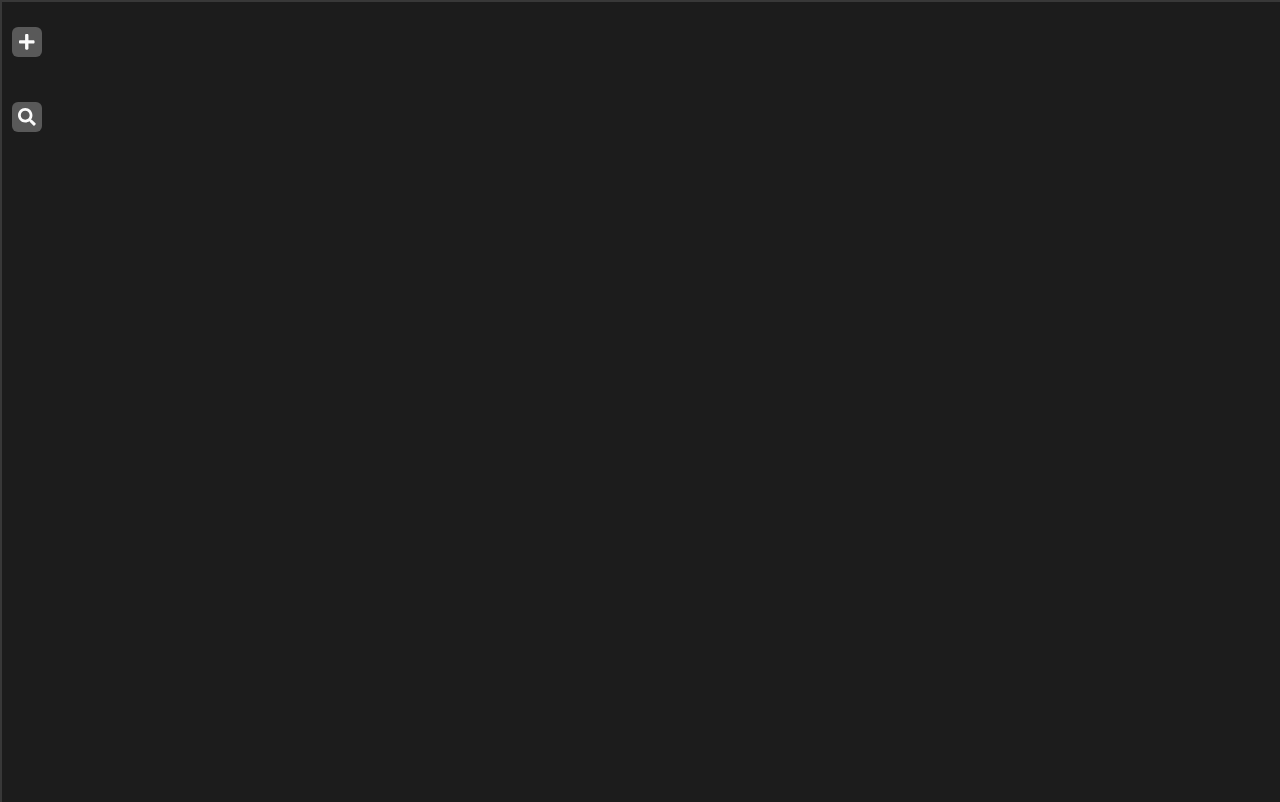
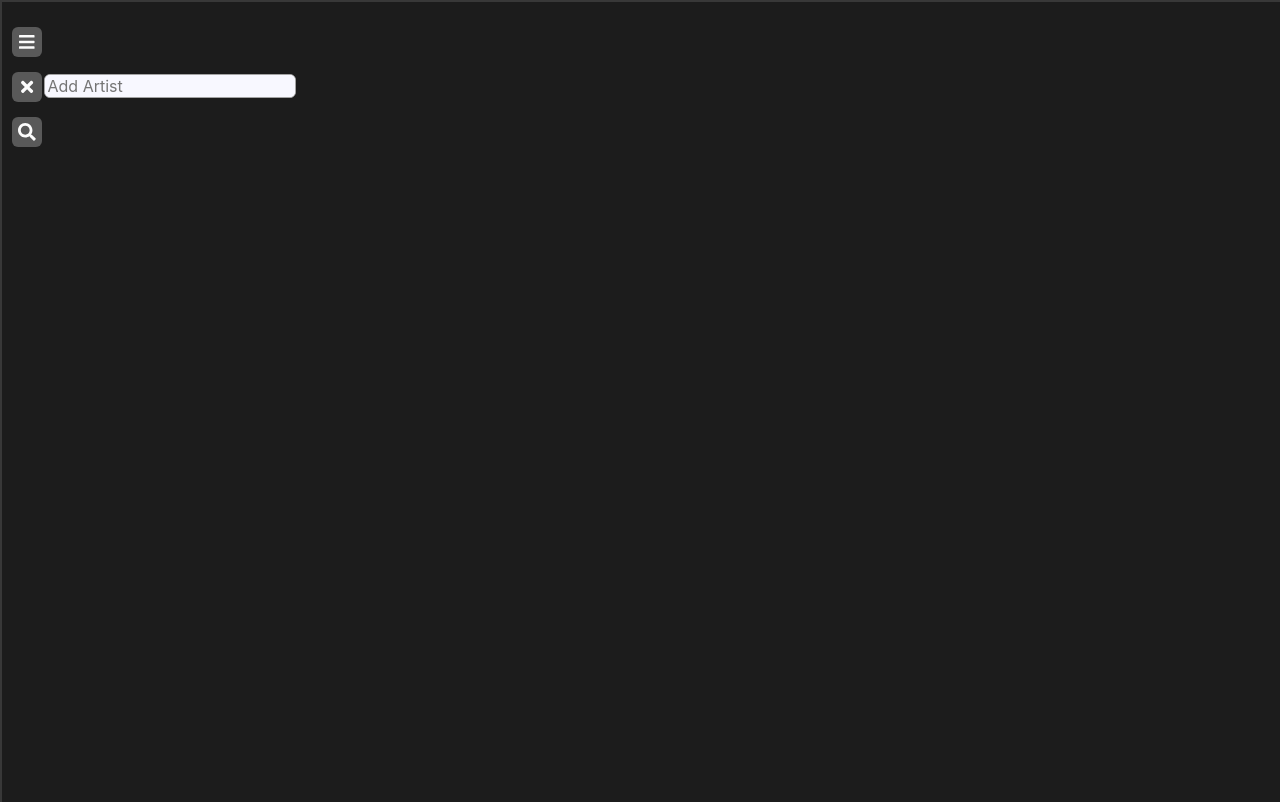
Before and after one commit to clarkepeterf/spotify-network-graph-ui, a React (Create React App) app: page / in a window 1280 px wide. Built offline with nearby package versions, Linux system fonts and the light colour scheme.

Commit message:
multiple changes:  - remove unused code and elements in App.js  - add Spotify Embed which loads over graph and can now be expanded/shrunk  - start experimenting with styles for adding a new menu button (NOT FINISHED)  - other refactoring

```diff
--- a/src/App.css
+++ b/src/App.css
@@ -11,8 +11,3 @@
 .graph {
   margin: 2px;
 }
-
-.createSearch{
-  position:absolute;
-  z-index: 100;
-}
--- a/src/App.js
+++ b/src/App.js
@@ -1,60 +1,20 @@
-import React, { useState, useCallback } from "react";
-import SideBar from "./SideBar";
-import SearchBar from "./SearchBar";
+import React from "react";
 import "./App.css"
-import MemoizedGraph from "./MemoizedGraph";
-import { getArtistById, getArtistByName, getRelatedArtistGraph, getSpotifySuggestions } from "./Api"
 import { library } from '@fortawesome/fontawesome-svg-core'
-import { faSearch, faPlus, faTimes } from '@fortawesome/free-solid-svg-icons'
+import { faSearch, faPlus, faTimes, faBars, faUndo, faChevronUp, faChevronDown, faInfo } from '@fortawesome/free-solid-svg-icons'
+import PeterGraph from "./PeterGraph";
 
-library.add(faSearch, faPlus, faTimes);
+library.add(faSearch, faPlus, faTimes, faBars, faUndo, faChevronUp, faChevronDown, faInfo);
 
 const App = () => {
 
-  const [error, setError] = useState(null);
-  const [graph, setGraph] = useState({ nodes: [], edges: [] });
-  const [graphInitialArtist, setGraphInitialArtist] = useState(null);
-  const [degreesOfSeparation, setDegreesOfSeparation] = useState(2);
-  const [artistInFocus, setArtistInFocus] = useState(null);
-  const [artistInFocusError, setArtistInFocusError] = useState(null);
-
-  const toggleDegreesOfSeparation = () => {
-    degreesOfSeparation === 1 ? setDegreesOfSeparation(2) : setDegreesOfSeparation(1);
-  }
-
-  const handleGetArtistById = useCallback(async (id) => {
-    try {
-      const artist = await getArtistById(id, setArtistInFocus, setError);
-      setArtistInFocus(artist);
-    } catch (error) {
-      setArtistInFocusError(`Failed to get artist with id: ${id}`);
-    }
-  }, []);
-
-  const handleSearch = async (searchString) => {
-    try {
-      const relatedArtistGraph = await getRelatedArtistGraph(searchString, degreesOfSeparation);
-      setGraph(relatedArtistGraph);
-      const artist = await getArtistByName(searchString);
-      setArtistInFocus(artist);
-      setGraphInitialArtist(artist);
-    } catch (error) {
-      setError(error)
-    }
-  }
-
-  if (error) {
-    return <div>Error: {error.message}</div>;
-  } else {
-    return (
-      <div className="app">
-        {/* <SearchBar className="createSearch" searchCallback={handleSearch} suggestionCallback={getSpotifySuggestions} placeholderText={"Search Artist to Create Graph"}></SearchBar> */}
-        <div className="graph">
-          <MemoizedGraph initialArtist={graphInitialArtist} graph={graph} artistSelectedCallback={handleGetArtistById}></MemoizedGraph>
-        </div>
+  return (
+    <div className="app">
+      <div className="graph">
+        <PeterGraph />
       </div>
-    );
-  }
+    </div>
+  );
 }
 
 export default App;
--- a/src/MemoizedGraph.js
+++ /dev/null
@@ -1,16 +0,0 @@
-import React, { useMemo } from "react";
-import PeterGraph from "./PeterGraph"
-
-const MemoizedGraph = ({ initialArtist, graph, artistSelectedCallback }) => {
-
-    const peterGraph = useMemo(() => {
-
-        return (
-            <PeterGraph initialArtist={initialArtist} graph={graph} artistSelectedCallback={artistSelectedCallback} />
-        );
-    }, [initialArtist, graph, artistSelectedCallback]);
-
-    return peterGraph;
-}
-
-export default MemoizedGraph;
--- /dev/null
+++ b/src/NetworkOptions.js
@@ -0,0 +1,38 @@
+const networkOptions = {
+    layout: {
+        hierarchical: false,
+        improvedLayout: false,
+    },
+    clickToUse: false,
+    edges: {
+        arrows: {
+            to: {
+                enabled: false,
+            }
+        },
+        color: {
+            color: "#7299fc",
+            highlight: "#fc9972",
+            hover: "#7299fc",
+        },
+        smooth: {
+            type: 'continuous',
+            roundness: 0.5,
+        }
+    },
+    nodes: {
+        font: {
+            bold: "true",
+            color: "#fcfcfc",
+        },
+        shape: "circularImage",
+    },
+    physics: {
+        barnesHut: {
+            avoidOverlap: 1,
+            gravitationalConstant: -50000,
+        }
+    }
+};
+
+export { networkOptions };
--- a/src/PeterGraph.css
+++ b/src/PeterGraph.css
@@ -3,18 +3,27 @@
   background-color: hsl(0, 0%, 11%);
 }
 
+.testNewButton{
+  position: absolute;
+  z-index: 100;
+  margin-top: 25px;
+  margin-left: 10px;
+}
+
+.addToGraph{
+  position: absolute;
+  z-index: 100;
+  margin-top:70px;
+  margin-left: 10px
+}
+
 .inGraphSearch{
   position: absolute;
   z-index: 100;
-  margin-top: 100px;
+  margin-top: 115px;
   margin-left: 10px;
 }
-.test{
-  position: absolute;
-  z-index: 100;
-  margin-top:25px;
-  margin-left: 10px
-}
+
 
 .graph-wrapper{
   height: 100%;
--- a/src/PeterGraph.js
+++ b/src/PeterGraph.js
@@ -1,20 +1,27 @@
-import React, { useState, useEffect, useRef } from "react";
+import React, { useEffect, useRef } from "react";
 import { DataSet, Network } from "vis-network/standalone";
 import "./PeterGraph.css";
-import { updateRelatedArtistGraph, getRelatedArtistGraph, getSpotifySuggestions } from "./Api";
+import { getRelatedArtists, getArtistByName, getSpotifySuggestions } from "./Api";
 import SearchBar from "./SearchBar";
+import { networkOptions } from "./NetworkOptions"
+import SpotifyEmbed from "./SpotifyEmbed";
 
-const PeterGraph = ({ artistSelectedCallback }) => {
+const PeterGraph = () => {
   const prevContainerWidthRef = useRef(0);
   const prevContainerHeightRef = useRef(0);
-  const container = useRef(null);
+  const containerRef = useRef(null);
   const networkRef = useRef(null);
-  const [graph, setGraph] = useState({ nodes: [], edges: [] });
+  const setArtistRef = useRef(null);
+  const setContainerHeightRef = useRef(null);
   const graphDataSets = {
-    nodes: new DataSet(graph.nodes),
-    edges: new DataSet(graph.edges),
+    nodes: new DataSet([]),
+    edges: new DataSet([]),
   };
-  const [error, setError] = useState(null);
+
+  function storeSetStateRefs(artistFunc, containerHeightFunc) {
+    setArtistRef.current = artistFunc
+    setContainerHeightRef.current = containerHeightFunc
+  }
 
   const trie =
   {
@@ -22,10 +29,11 @@ const PeterGraph = ({ artistSelectedCallback }) => {
     value: null,
   };
 
-  const updateTrie = (artists) => {
-    for (const artist of artists) {
+  const degreesOfSeparation = 2;
+
+  const updateTrie = (artist) => {
     let node = trie;
-      for (const char of artist.title) {
+    for (const char of artist.label) {
       // Always add with lower case letters
       //When searching tree we will also convert to lowercase to make searching case insensitive
       const lowerChar = char.toLowerCase();
@@ -39,23 +47,21 @@ const PeterGraph = ({ artistSelectedCallback }) => {
       node = node.children[lowerChar];
     }
     node.value = artist;
-    }
   };
 
   const getArtistsWithPrefix = (prefix) => {
     // Always get based on lowercase letters (trie expects lower case letters)
     const lowerCasePrefix = prefix.toLowerCase();
     const results = [];
-    const startNode = getNodeWithPrefix(lowerCasePrefix);
+    const startNode = getTrieNodeWithPrefix(lowerCasePrefix);
     collectValuesMatchingPrefix(startNode, lowerCasePrefix, results);
-    console.log({ results });
     // Limit results to 20
     if (results.length > 20) {
       return results.slice(0, 20)
     } else return results;
   }
 
-  const getNodeWithPrefix = (prefix) => {
+  const getTrieNodeWithPrefix = (prefix) => {
     // Always get based on lower case letters (trie expects lower case letters)
     const lowerCasePrefix = prefix.toLowerCase();
     let node = trie;
@@ -74,7 +80,7 @@ const PeterGraph = ({ artistSelectedCallback }) => {
       return;
     }
     if (node.value !== null) {
-      results.push(node.value.title);
+      results.push(node.value.label);
     }
     const childKeys = Object.keys(node.children);
     for (const char of childKeys) {
@@ -84,78 +90,43 @@ const PeterGraph = ({ artistSelectedCallback }) => {
   }
 
   const highlightArtistWithName = (name) => {
-    const node = getNodeWithPrefix(name);
-    if (node.value && node.value.id && networkRef.current) {
-      networkRef.current.selectNodes([node.value.id]);
+    const trieNode = getTrieNodeWithPrefix(name);
+    if (trieNode.value && trieNode.value.id && networkRef.current) {
+      networkRef.current.selectNodes([trieNode.value.id]);
+      setContainerHeightRef.current(containerRef.current.clientHeight)
+      setArtistRef.current(trieNode.value)
       const focusOptions = {
         scale: 1.5
       };
-      artistSelectedCallback(node.value.id);
-      networkRef.current.focus(node.value.id, focusOptions);
+      networkRef.current.focus(trieNode.value.id, focusOptions);
     }
   }
 
-  const data = {
-    nodes: graphDataSets.nodes,
-    edges: graphDataSets.edges,
-  };
-  const options = {
-    layout: {
-      hierarchical: false,
-      improvedLayout: false
-    },
-    clickToUse: false,
-    edges: {
-      arrows: {
-        to: {
-          enabled: false
-        }
-      },
-      color: {
-        color: "#7299fc",
-        highlight: "#fc9972",
-        hover: "#7299fc",
-      },
-      smooth: {
-        type: 'continuous',
-        roundness: 0.5
-      }
-    },
-    nodes: {
-      font: {
-        bold: "true",
-        color: "#fcfcfc"
-      }
-    },
-    physics: {
-      barnesHut: {
-        avoidOverlap: 1,
-        gravitationalConstant: -50000,
-      }
-    }
-  };
-
   useEffect(() => {
-    const network = new Network(container.current, data, options);
+    const network = new Network(containerRef.current, graphDataSets, networkOptions);
     networkRef.current = network;
     network.on("selectNode", (selectNodeEvent) => {
-      artistSelectedCallback(selectNodeEvent.nodes[0]);
-    });
-    network.on("doubleClick", (doubleClickEvent) => {
-      const { nodes, pointer } = doubleClickEvent;
-      if (nodes && nodes.length === 1 && pointer) {
-        const x = Math.round(pointer.canvas.x);
-        const y = Math.round(pointer.canvas.y);
-        updateGraph(nodes[0], x, y);
+      const nodes = selectNodeEvent.nodes;
+      if (nodes && nodes.length === 1) {
+        const selectedArtist = graphDataSets.nodes.get(nodes[0])
+        setContainerHeightRef.current(containerRef.current.clientHeight)
+        setArtistRef.current(selectedArtist)
       }
     })
-    network.setSize(container.current.clientWidth, container.current.clientHeight);
-    updateTrie(graph.nodes);
+    network.on("doubleClick", (doubleClickEvent) => {
+      const nodes = doubleClickEvent.nodes;
+      if (nodes && nodes.length === 1) {
+        addRelatedArtists(nodes[0], 1).then(() => {
+          networkRef.current.selectNodes([nodes[0]]);
+        });
+      }
+    })
+    network.setSize(containerRef.current.clientWidth, containerRef.current.clientHeight);
   });
 
   useEffect(() => {
-    prevContainerWidthRef.current = container.current.clientWidth;
-    prevContainerHeightRef.current = container.current.clientHeight;
+    prevContainerWidthRef.current = containerRef.current.clientWidth;
+    prevContainerHeightRef.current = containerRef.current.clientHeight;
     window.addEventListener('resize', handleResize);
     return () => {
       window.removeEventListener('resize', handleResize);
@@ -163,41 +134,73 @@ const PeterGraph = ({ artistSelectedCallback }) => {
   });
 
   const handleResize = () => {
-    if (container.current.clientWidth !== prevContainerWidthRef.current || container.current.clientHeight !== prevContainerHeightRef.current) {
-      networkRef.current && networkRef.current.setSize(container.current.clientWidth, container.current.clientHeight) && networkRef.current.fit();
+    if (containerRef.current.clientWidth !== prevContainerWidthRef.current || containerRef.current.clientHeight !== prevContainerHeightRef.current) {
+      networkRef.current && networkRef.current.setSize(containerRef.current.clientWidth, containerRef.current.clientHeight) && networkRef.current.fit();
+      containerRef.current && setContainerHeightRef.current(containerRef.current.clientHeight)
     }
   }
 
-  const handleSearch = async (searchString) => {
-    try {
-      const relatedArtistGraph = await getRelatedArtistGraph(searchString, 2/*TODO: change to degrees of separation*/);
-      setGraph(relatedArtistGraph);
-      // const artist = await getArtistByName(searchString);
-      // setArtistInFocus(artist);
-      // setGraphInitialArtist(artist);
-    } catch (error) {
-      setError(error)
+  const convertArtistToNode = (artist) => {
+    const images = artist.images
+    return {
+      id: artist.id,
+      label: artist.name,
+      image: images.length > 0 ? images[images.length - 1].url : "https://upload.wikimedia.org/wikipedia/commons/2/25/Icon-round-Question_mark.jpg",
     }
   }
 
-  const updateGraph = async (id, x, y) => {
-    try {
-      const updates = await updateRelatedArtistGraph(graphDataSets.nodes.get(), graphDataSets.edges.get(), id, x, y);
-      updates.nodes && graphDataSets.nodes.add(updates.nodes) && updateTrie(updates.nodes);
-      updates.edges && graphDataSets.edges.add(updates.edges);
-    } catch (error) {
-      console.log(error);
+  const addRelatedArtists = async (artistId, degreesOfSeparation) => {
+    if (degreesOfSeparation > 0) {
+      const { x, y } = networkRef.current.getPosition(artistId);
+      const relatedArtists = await getRelatedArtists(artistId);
+      for (const relatedArtist of relatedArtists) {
+        const relatedNode = convertArtistToNodeWithXY(relatedArtist, x, y)
+        addNode(relatedNode)
+        graphDataSets.edges.add({
+          from: artistId,
+          to: relatedArtist.id,
+        })
+        addRelatedArtists(relatedArtist.id, degreesOfSeparation - 1)
       }
     }
+  }
+
+  const convertArtistToNodeWithXY = (artist, x, y) => {
+    return {
+      ...convertArtistToNode(artist),
+      x: x,
+      y: y,
+    }
+  }
+
+  const addNode = (node) => {
+    const existingNode = graphDataSets.nodes.get(node.id)
+    if (!existingNode) {
+      graphDataSets.nodes.add(node)
+    }
+    updateTrie(node)
+  }
+
+  const handleSearch = async (searchString) => {
+    const initialArtist = await getArtistByName(searchString);
+    const initialNode = convertArtistToNode(initialArtist);
+    addNode(initialNode);
+    addRelatedArtists(initialArtist.id, degreesOfSeparation).then(() => {
+      networkRef.current.selectNodes([initialArtist.id]);
+      setContainerHeightRef.current(containerRef.current.clientHeight)
+      setArtistRef.current(initialArtist)
+    });
+  }
+
   return (
     <div className="graph-wrapper">
-      <div className="createSearch">
-        <SearchBar className={"test"} searchCallback={handleSearch} suggestionCallback={getSpotifySuggestions} placeholderText={"Search Artist to Create Graph"} fontAwesomeIcon={["fas", "plus"]}></SearchBar>
-      </div>
+      <SearchBar className={"testNewButton"} searchCallback={() => { }} suggestionCallback={() => { }} placeholderText={"test"} fontAwesomeIcon={["fas", "bars"]} />
+      <SearchBar className={"addToGraph"} searchCallback={handleSearch} suggestionCallback={getSpotifySuggestions} placeholderText={"Add Artist"} fontAwesomeIcon={["fas", "plus"]} startOpen={true}></SearchBar>
       {/* <input id="small-button" className="radioButton" type="radio" value="small" name="graphSize" /> <label id="small-button-label" htmlFor="small-button"> Immediate Connections </label>
       <input id="large-button" className="radioButton" type="radio" value="large" name="graphSize" defaultChecked /> <label id="large-button-label" htmlFor="large-button"> Secondary Connections </label> */}
-      <SearchBar className={"inGraphSearch"} searchCallback={highlightArtistWithName} suggestionCallback={getArtistsWithPrefix} placeholderText={"Search Artists within the Graph"} fontAwesomeIcon={["fas", "search"]} />
-      <div className="PeterGraph" id="mynetwork" ref={container}>Graph</div>
+      <SearchBar className={"inGraphSearch"} searchCallback={highlightArtistWithName} suggestionCallback={getArtistsWithPrefix} placeholderText={"Search Graph's Artists"} fontAwesomeIcon={["fas", "search"]} />
+      <SpotifyEmbed storeSetStateCallback={storeSetStateRefs} />
+      <div className="PeterGraph" id="mynetwork" ref={containerRef}>Graph</div>
     </div>
   );
 }
--- a/src/SearchBar.css
+++ b/src/SearchBar.css
@@ -21,7 +21,7 @@
   padding-left: 1%;
   z-index: 200;
   height: 30px;
-  display: block;
+  /* display: block; */
 }
 
 .input-suggestion.blank{
@@ -37,7 +37,7 @@
   background-color: #d4d4d4;
   z-index: 200;
   height: 30px;
-  display: block;
+  /* display: block; */
 }
 
 #suggestion0 {
@@ -57,8 +57,10 @@
   width: 0px;
   background-color: #f8f8ff;
   color: black;
-  transition: opacity,width 0.1s;
+  transition: opacity,width 0.25s;
   pointer-events: none;
+  position: absolute;
+  z-index: 99;
 }
 
 .boxAndIcon{
@@ -68,6 +70,7 @@
 .search-box:focus-within{
   opacity: 1;
   width: 250px;
+  pointer-events:inherit;
 }
 
 button{
--- a/src/SearchBar.js
+++ b/src/SearchBar.js
@@ -3,29 +3,20 @@ import './SearchBar.css';
 import { FontAwesomeIcon } from "@fortawesome/react-fontawesome";
 
 
-const SearchBar = ({ className, searchCallback, suggestionCallback, placeholderText, fontAwesomeIcon }) => {
+const SearchBar = ({ className, searchCallback, suggestionCallback, placeholderText, fontAwesomeIcon, startOpen }) => {
   const [searchString, setSearchString] = useState("");
   const [suggestions, setSuggestions] = useState([]);
   const [activeSelection, setActiveSelection] = useState(-1);
   const inputElement = useRef(null);
   const [isCloseIcon, setIsCloseIcon] = useState(false);
   const closeIcon = ["fas", "times"];
+  const buttonElement = useRef(null);
 
   useEffect(() => {
-    window.addEventListener('mousedown', handleMouseDown);
-    window.addEventListener('mouseover', handleMouseOver);
-    return () => {
-      window.removeEventListener('mousedown', handleMouseDown);
-      window.removeEventListener('mouseover', handleMouseOver);
+    if (startOpen) {
+      buttonElement.current.click()
     }
-  });
-
-  function handleMouseDown(e) {
-    console.log("mousedown target:", e.target);
-  }
-  function handleMouseOver(e) {
-    console.log("mouseover target:", e.target);
-  }
+  }, [startOpen])
 
   const handleInputChange = async (newInput) => {
     setSearchString(newInput);
@@ -64,7 +55,6 @@ const SearchBar = ({ className, searchCallback, suggestionCallback, placeholderT
   }
 
   const handleKeyPress = (key) => {
-    console.log(key);
     switch (key) {
       case 'Enter':
         if (activeSelection > -1) {
@@ -104,7 +94,7 @@ const SearchBar = ({ className, searchCallback, suggestionCallback, placeholderT
   return (
     <div className={className}>
       <div className="boxAndIcon">
-        <button onMouseDown={(e) => { e.preventDefault() }} onClick={() => { handleButtonClick() }} >
+        <button ref={buttonElement} title={placeholderText} onMouseDown={(e) => { e.preventDefault() }} onClick={() => { handleButtonClick() }} >
           <FontAwesomeIcon
             icon={isCloseIcon ? closeIcon : fontAwesomeIcon} size="lg" />
         </button>
--- /dev/null
+++ b/src/SpotifyEmbed.css
@@ -0,0 +1,14 @@
+iframe{
+    border-radius: 6px;
+}
+
+.chevronWrapper{
+    border-top-left-radius: 6px;
+    border-top-right-radius: 6px;
+    background-color: hsl(0, 0%, 35%);
+    opacity: 100%;
+}
+.chevronWrapper>span{
+    background-color: hsl(0, 0%, 35%);
+    width: 300px;
+}
--- /dev/null
+++ b/src/SpotifyEmbed.js
@@ -0,0 +1,51 @@
+import { FontAwesomeIcon } from "@fortawesome/react-fontawesome"
+import { useState } from "react"
+import "./SpotifyEmbed.css"
+export default function SpotifyEmbed({ storeSetStateCallback }) {
+    const [artist, setArtist] = useState(null)
+    const [containerHeight, setContainerHeight] = useState(0);
+    //should be either "small" or "large"
+    const [embedSize, setEmbedSize] = useState("small")
+
+    storeSetStateCallback(setArtist, setContainerHeight)
+
+    function toggleEmbedSize() {
+        embedSize === "small" ? setEmbedSize("large") : setEmbedSize("small")
+    }
+
+    return (
+        <div
+            className={"spotifyEmbed"}
+            style={{
+                position: "absolute",
+                zIndex: 100,
+                marginTop: embedSize === "small" ? containerHeight - 100 : containerHeight - 420,
+                transition: "margin-top 0.25s"
+            }}
+        >
+            {artist && containerHeight > 500 &&
+                <div className={"chevronWrapper"} onClick={(e) => { toggleEmbedSize() }}>
+                    <FontAwesomeIcon
+                        style={{ float: "right" }}
+                        icon={["fas", embedSize === "small" ? "chevron-up" : "chevron-down"]}
+                        size="lg"
+                    />
+                </div>
+            }
+            {artist &&
+                <iframe
+                    title="spotifyEmbed"
+                    src={`https://open.spotify.com/embed/artist/${artist.id}`}
+                    style={{
+                        width: "300px",
+                        height: embedSize === "small" ? "80px" : "400px",
+                        transition: "height 0.25s",
+                    }}
+                    frameBorder="0"
+                    allowtransparency="true"
+                    allow="encrypted-media">
+                </iframe>
+            }
+        </div >
+    )
+}
```
Also changed, not shown: src/Api.js (+6 -20 lines). Lines whose indentation alone changed are shown as unchanged.
